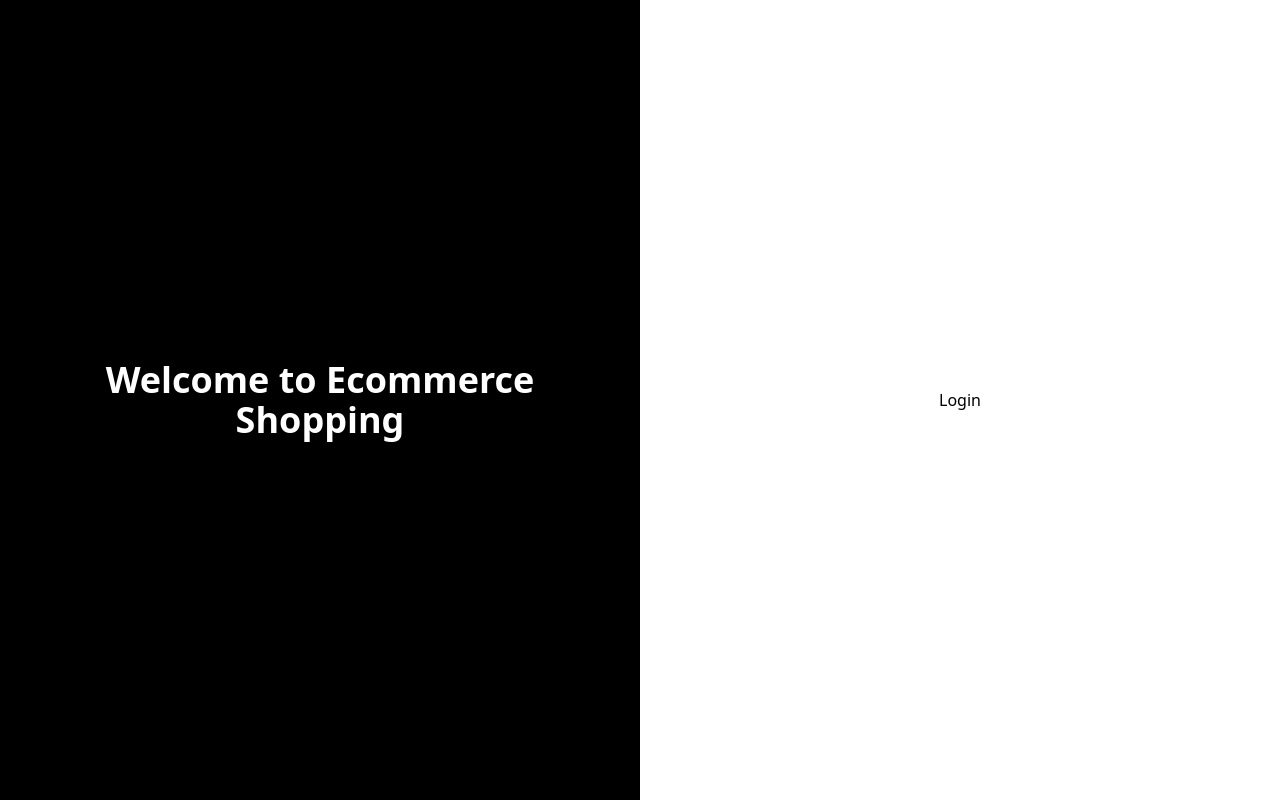
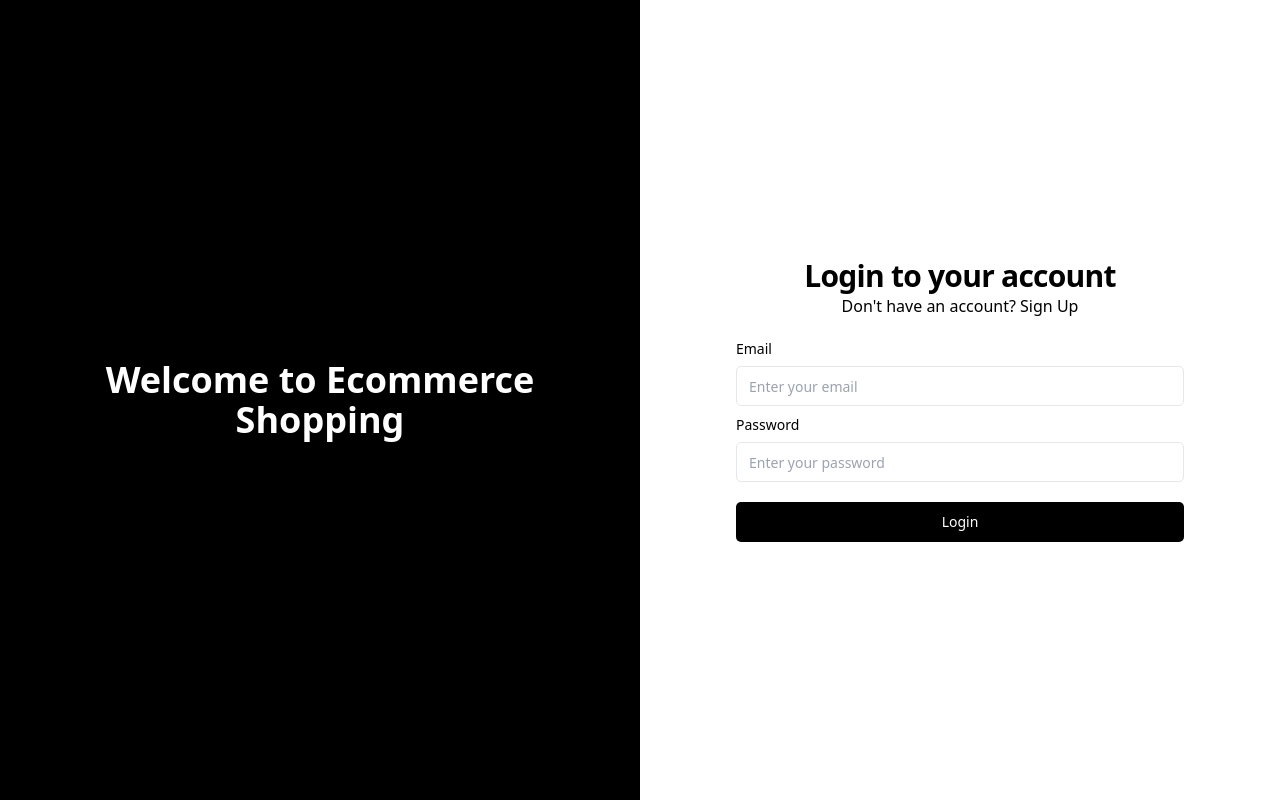
Before and after one commit to Nishant8826/ecom, a React (Vite) app in the folder client/: page /auth/login in a window 1280 px wide. Built offline with nearby package versions, Linux system fonts and the light colour scheme.

Commit message:
controls

```diff
--- a/client/src/components/common/form.jsx
+++ b/client/src/components/common/form.jsx
@@ -14,7 +14,7 @@ const CommonForm = ({ formControls, formData, setFormData, onSubmit, buttonText
 
         switch (item.componentType) {
             case 'input':
-                element = <Input name={item.name} type={item.type} placeholder={item.placeholder} key={item.name} value={value} onChange={e => setFormData({ ...formData, [item.name]: e.target.value })} />
+                element = <Input className='rounded-[5px] border-gray-200 placeholder:text-gray-400' name={item.name} type={item.type} placeholder={item.placeholder} key={item.name} value={value} onChange={e => setFormData({ ...formData, [item.name]: e.target.value })} />
                 break;
             case 'select':
                 element = <Select onValueChange={(value) => setFormData({ ...formData, [item.name]: value })} value={value}>
@@ -29,11 +29,11 @@ const CommonForm = ({ formControls, formData, setFormData, onSubmit, buttonText
                 </Select>
                 break;
             case 'textarea':
-                element = <Textarea value={value} name={item.name} placeholder={item.placeholder} id={item.id} onChange={e => setFormData({ ...formData, [item.name]: e.target.value })} />
+                element = <Textarea className='rounded-[5px] border-gray-200 placeholder:text-gray-400' value={value} name={item.name} placeholder={item.placeholder} id={item.id} onChange={e => setFormData({ ...formData, [item.name]: e.target.value })} />
                 break;
 
             default:
-                element = <Input name={item.name} type={item.type} placeholder={item.placeholder} key={item.name} value={value} onChange={e => setFormData({ ...formData, [item.name]: e.target.value })} />
+                element = <Input className='rounded-[5px] border-gray-200 placeholder:text-gray-400' name={item.name} type={item.type} placeholder={item.placeholder} key={item.name} value={value} onChange={e => setFormData({ ...formData, [item.name]: e.target.value })} />
                 break;
         }
 
@@ -52,7 +52,7 @@ const CommonForm = ({ formControls, formData, setFormData, onSubmit, buttonText
                             }
                         </div>)
                 }
-                <Button className='mt-2 w-full' type='submit'>{buttonText}</Button>
+                <Button className='mt-2 w-full bg-black text-white rounded-[5px] hover:bg-black/80' type='submit'>{buttonText}</Button>
             </div>
         </form>
     )
--- a/client/src/components/config/index.js
+++ b/client/src/components/config/index.js
@@ -21,3 +21,19 @@ export const registerationForm = [
         type: 'password'
     },
 ]
+export const loginForm = [
+    {
+        name: 'email',
+        label: 'Email',
+        placeholder: 'Enter your email',
+        componentType: 'input',
+        type: 'email'
+    },
+    {
+        name: 'password',
+        label: 'Password',
+        placeholder: 'Enter your password',
+        componentType: 'input',
+        type: 'password'
+    },
+]
--- a/client/src/pages/auth/login.jsx
+++ b/client/src/pages/auth/login.jsx
@@ -1,8 +1,30 @@
-import React from 'react'
+import CommonForm from '@/components/common/form';
+import { loginForm } from '@/components/config';
+import React, { useState } from 'react'
+import { Link } from 'react-router-dom'
+
+const initialState = {
+  email: '',
+  password: ''
+}
 
 const Login = () => {
+  const [formData, setFormData] = useState(initialState);
+
+  const onSubmit = (e) => {
+    e.preventDefault();
+    // Here you can handle the login logic, e.g., sending formData to your backend
+    console.log(formData);
+    // Handle login logic here
+  }
   return (
-    <div>Login</div>
+    <div className='mx-auto w-full max-w-md space-y-6'>
+      <div className='text-center'>
+        <h1 className='text-3xl tracking-tight text-foreground font-bold'> Login to your account</h1>
+        <p>Don't have an account? <Link className='font-medium text-primary hover:underline' to={'/auth/signup'}>Sign Up</Link></p>
+      </div>
+      <CommonForm formControls={loginForm} buttonText={'Login'} formData={formData} setFormData={setFormData} onSubmit={onSubmit} />
+    </div>
   )
 }
 
--- a/client/src/pages/auth/signup.jsx
+++ b/client/src/pages/auth/signup.jsx
@@ -12,8 +12,11 @@ const initialState = {
 const Signup = () => {
   const [formData, setFormData] = useState(initialState);
 
-  const onSubmit = () => {
-
+  const onSubmit = (e) => {
+    e.preventDefault();
+    // Here you can handle the signup logic, e.g., sending formData to your backend
+    console.log(formData);
+    // Handle signup logic here
   }
   return (
     <div className='mx-auto w-full max-w-md space-y-6'>
```
